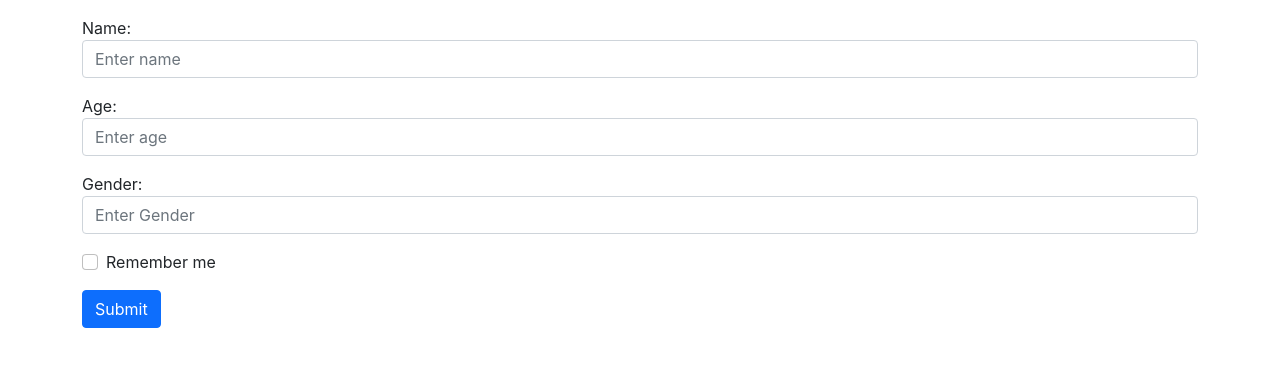
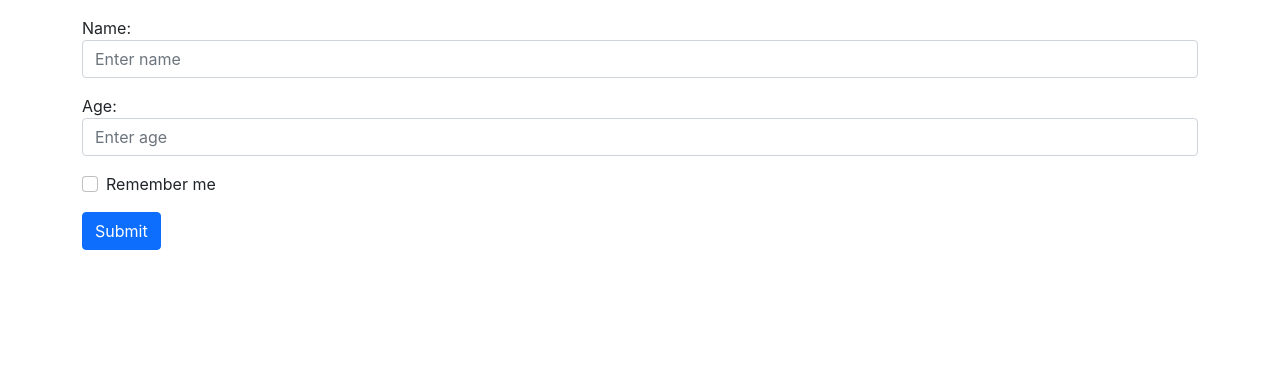
Before and after one commit to tmcmf/react_teamcity, a React (Create React App) app: page / in a window 1280 px wide. Shown: the top 366 px of the page. Built offline with nearby package versions, Linux system fonts and the light colour scheme.

Commit message:
removed the commit

```diff
--- a/src/App.js
+++ b/src/App.js
@@ -50,18 +50,7 @@ function App() {
             onChange={handleChange}
           />
         </div>
-        <div className="mb-3 mt-3">
-          <label for="Gender">Gender:</label>
-          <input
-            type="name"
-            className="form-control"
-            id="name"
-            value={details.name}
-            placeholder="Enter Gender"
-            name="name"
-            onChange={handleChange}
-          />
-        </div>
+
         <p className="text-danger">{error}</p>
         <div className="form-check mb-3">
           <label className="form-check-label">
```
